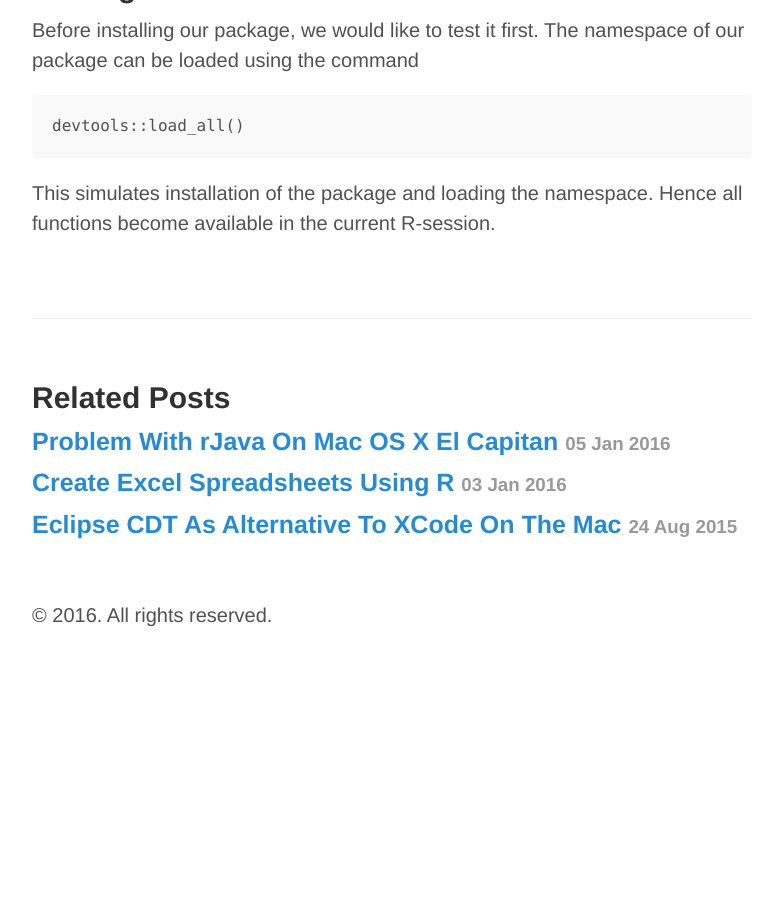
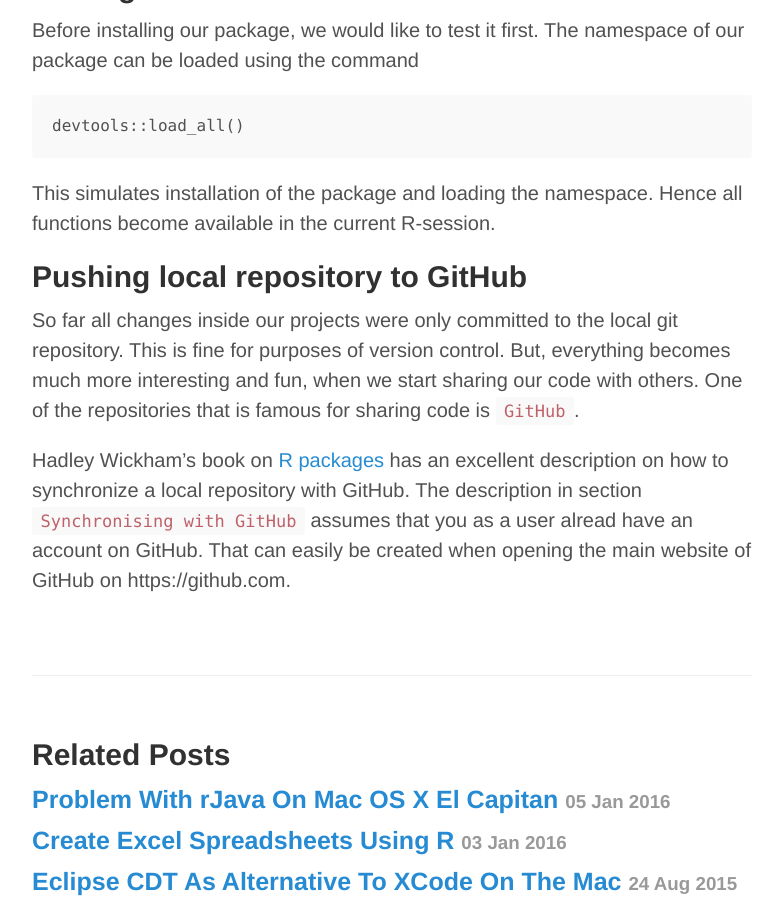
Before and after one commit to charlotte-ngs/charlotte-ngs.github.io, a Jekyll site: the page built from _posts/2016-01-26-RPackageGuide.md, in a window 1280 px wide and 900 px high, scrolled down 3655 px. Shown: the whole window, without its empty margins (248-1031 px from the left). Built offline with Jekyll 4.4.1, drawn with Linux system fonts in a browser that asks for light colours; Markdown is read by kramdown in place of the engine named in the settings; comment, search, counter and statistics services are not loaded; before the commit the page ends 4305 px from its top, so only the background shows below that.

Commit message:
Added section on pushing to github

````diff
--- a/_posts/2016-01-26-RPackageGuide.md
+++ b/_posts/2016-01-26-RPackageGuide.md
@@ -80,3 +80,9 @@ devtools::load_all()
 ```
 
 This simulates installation of the package and loading the namespace. Hence all functions become available in the current R-session.
+
+
+## Pushing local repository to GitHub
+So far all changes inside our projects were only committed to the local git repository. This is fine for purposes of version control. But, everything becomes much more interesting and fun, when we start sharing our code with others. One of the repositories that is famous for sharing code is [`GitHub`](https://github.com/).
+
+Hadley Wickham's book on [R packages](http://r-pkgs.had.co.nz/git.html) has an excellent description on how to synchronize a local repository with GitHub. The description in section `Synchronising with GitHub` assumes that you as a user alread have an account on GitHub. That can easily be created when opening the main website of GitHub on https://github.com.
````
